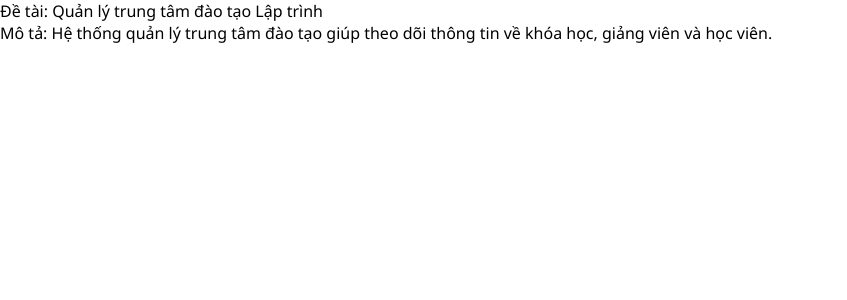
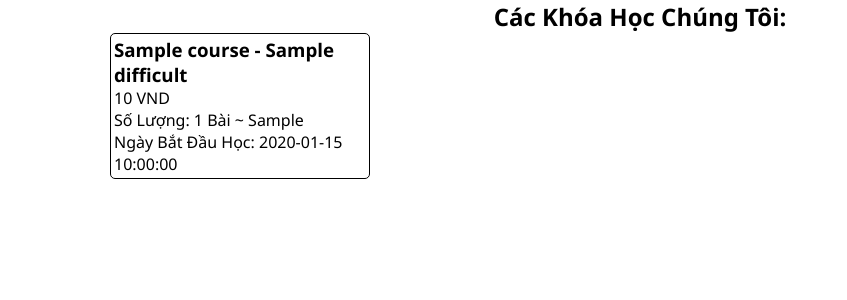
Before and after one commit to TrinhQuang264/PTUD-Web-A, a PHP site: page /home_page.php in a window 1280 px wide. Shown: the part 60-360 px from the top of the page, without its empty margins (0-847 px from the left). Run offline with PHP 8.4, Linux system fonts and the light colour scheme; tables that the repository leaves empty or names only in its code hold one stand-in row (values such as "Sample post").

Commit message:
show auto new courses after create course

```diff
--- a/change-courses.php
+++ b/change-courses.php
@@ -141,7 +141,7 @@
             <input type="text" name="course_id" value="<?php echo $course_id; ?> " readonly>
             <p>Tên Khóa Học:</p>
             <input type="text" name="course_name" value="<?php echo $row["course_name"]; ?>">
-            <p>Độ Khó:</p>
+            <p>Phân loại</p>
             <select name="difficulty_id" value="<?php echo $row["difficulty_id"]; ?>">
                 <?php
                 require 'connect.php';
--- a/home_page.php
+++ b/home_page.php
@@ -69,6 +69,36 @@
   .submenu li {
     margin-bottom: 5px;
   }
+
+  main {
+    height: auto;
+    margin-left: 40px;
+    margin-right: 40px;
+  }
+
+  main .title {
+    text-align: center;
+  }
+
+  .list_courses {
+    margin-left: 10px;
+    margin-right: 10px;
+    height: auto;
+  }
+
+  .list_courses .template_course {
+    display: grid;
+    grid-template-columns: 1fr 1fr 1fr 1fr;
+    margin-left: 60px;
+    row-gap: 30px;
+  }
+
+  .list_courses .grid_item {
+    width: 260px;
+    border: 1px solid black;
+    border-radius: 5px;
+    padding: 3px;
+  }
 </style>
 
 <body>
@@ -135,10 +165,34 @@
     ?>
     </aside>
     <main>
+      <div class="title">
+        <h2>Các Khóa Học Chúng Tôi:</h2>
+      </div>
+      <div class="list_courses">
+        <div class="template_course">
+          <?php
+          require 'connect.php';
+          $sql = "SELECT course_id,course_name,d.difficulty_name,lesson_count,duration,fee, start_date
+                        FROM  courses c
+                        INNER JOIN  difficult d On  c.difficulty_id = d.difficulty_id;";
 
-      Đề tài: Quản lý trung tâm đào tạo Lập trình <br />
-      Mô tả: Hệ thống quản lý trung tâm đào tạo giúp theo dõi thông tin về khóa
-      học, giảng viên và học viên.
+          $result = $conn->query($sql);
+
+          if ($result->num_rows > 0) {
+            for ($i = 0; $i < $result->num_rows; $i++) {
+              $row = $result->fetch_assoc();
+              echo "<div class='grid_item'>";
+              echo "<h3>" . $row["course_name"] . " - " . $row["difficulty_name"] . "</h3>";
+              echo "<p>" . $row["fee"] . " VND" . "</p>";
+              echo "<p> Số Lượng: " . $row["lesson_count"] . " Bài ~ " . $row["duration"] . "</p>";
+              echo "<p>Ngày Bắt Đầu Học: " . $row["start_date"] . "</p>";
+              echo "</div>";
+            }
+          }
+          ?>
+        </div>
+      </div>
+
     </main>
 </body>
 
--- a/input-courses.php
+++ b/input-courses.php
@@ -133,7 +133,7 @@
             <input type="text" name="course_id">
             <p>Tên Khóa Học:</p>
             <input type="text" name="course_name">
-            <p>Độ Khó:</p>
+            <p>Phân Loại:</p>
             <select name="difficulty_id">
                 <?php
                 require 'connect.php';
--- a/table-courses.php
+++ b/table-courses.php
@@ -135,7 +135,7 @@
                     <tr>
                         <th>ID</th>
                         <th>Tên Khóa Học</th>
-                        <th>Độ Khó</th>
+                        <th>Phân Loại</th>
                         <th>Bài Học</th>
                         <th>Thời Gian Học</th>
                         <th>Học Phí</th>
```
